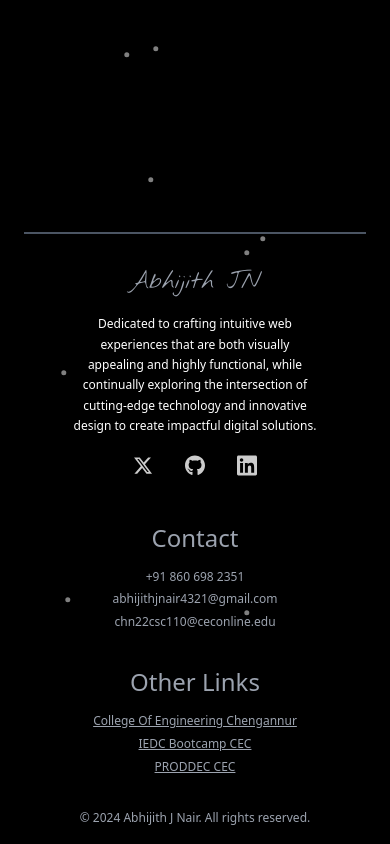
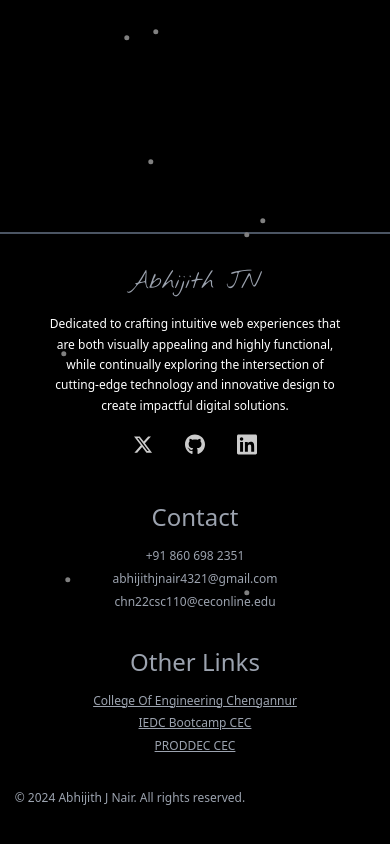
Before and after one commit to ACE-Z666/My-Portfolio, a React (Vite) app: page / in a window 390 px wide. Shown: the part 3393-4237 px from the top of the page. Built offline with nearby package versions, Linux system fonts and the light colour scheme.

Commit message:
test phone -4

```diff
--- a/src/components/Footer.jsx
+++ b/src/components/Footer.jsx
@@ -49,7 +49,7 @@ const Desktop = () => {
 const Mobile = () => {
   return (
     <div  className='flex flex-col w-screen' id='Footer'>
-    <div className='bg-[#000000] h-full px-6'>
+    <div className='bg-[#000000] h-full x-6'>
     <div className='flex flex-col justify-center items-center border-t-2 border-gray-600 '>
       <div className='mt-8 justify-center items-center'>
         <h1 className='text-gray-400 font-nycd text-2xl text-center'>Abhijith JN</h1>
@@ -78,9 +78,9 @@ const Mobile = () => {
     </div>
 
     </div>
-    <div className='bg-black h-[4vh] w-screen'>
+    <div className='bg-black h-[4vh] w-2/3'>
 
-    <div className=' text-center mt-8 h-[4vh] '>
+    <div className=' text-center mt-8 h-[4vh]'>
     <p className='text-gray-400 text-xs'>© 2024 Abhijith J Nair. All rights reserved.</p> </div>
 
     </div>
```
